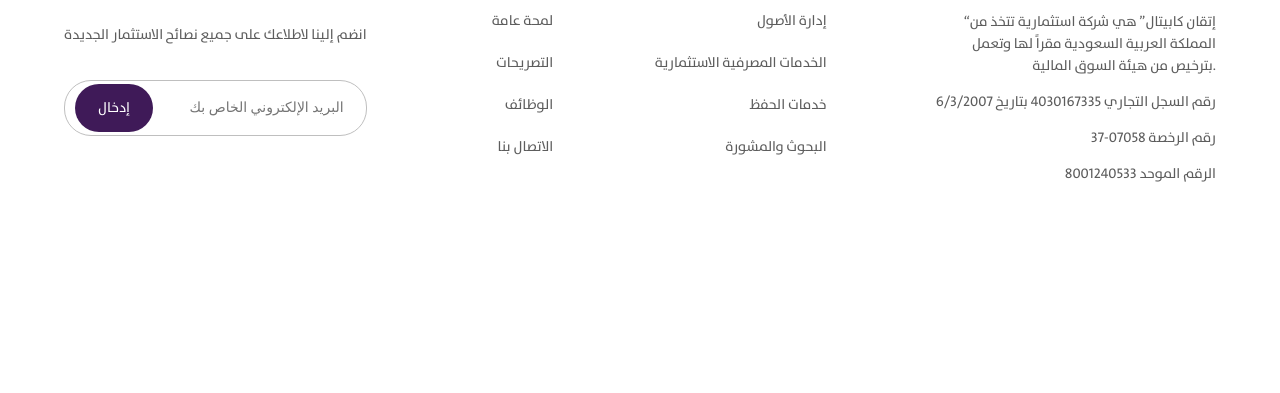
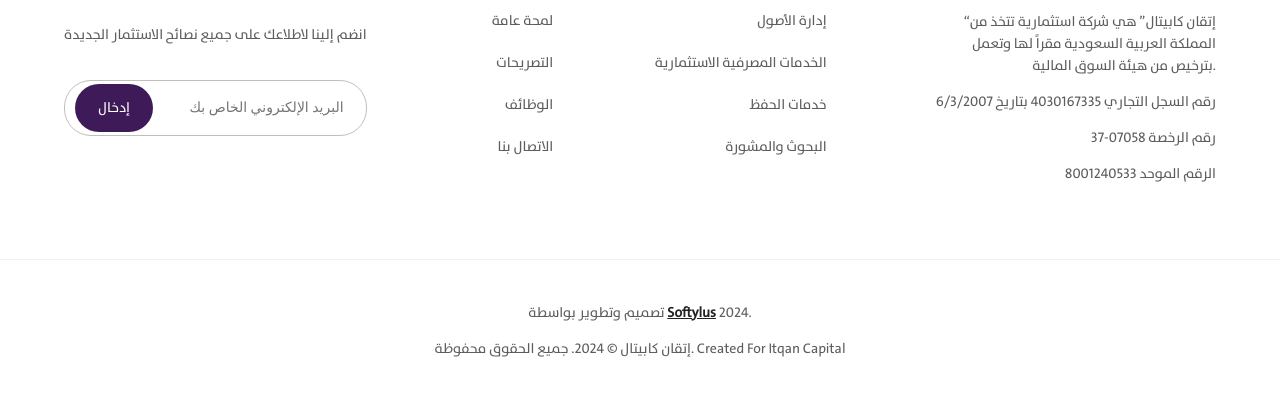
Before and after one commit to mahmoudGhunaim/Itqan, a Gatsby site: page /CSR in a window 1280 px wide. Shown: the part 2404-2797 px from the top of the page. Before the commit the page ends 2663 px from the top, so only its background shows below. Built offline with nearby package versions, Linux system fonts and the light colour scheme; Gatsby itself is replaced by a stand-in of ours.

Commit message:
some edit footer

```diff
--- a/src/components/header.js
+++ b/src/components/header.js
@@ -33,7 +33,7 @@ const Header = ({ siteTitle }) => {
     <header className={`navBar-sec ${isVisible ? 'show-header' : 'hide-header'}`} style={{transition: 'top 0.3s'}}>
       <div className="navBar-container">
         <div className="navBar-logo">
-          <img src="/itqanlogo.svg" alt="Logo"/>
+        <Link to="/"><img src="/itqanlogo.svg" alt="Logo"/></Link>
         </div>
         <div className="navBar-links">
           <Link to="/">الرئيسية</Link>
@@ -92,7 +92,7 @@ const Header = ({ siteTitle }) => {
         </div>
         <div className='mobile-menu'>
           <Button color="danger" onClick={toggle}>
-            <img src='/menu.png' alt="Menu"/>
+          <Link to="/"><img src='/menu.png' alt="Menu"/></Link>
           </Button>
           <Modal isOpen={modal} toggle={toggle}>
             <ModalHeader toggle={toggle}></ModalHeader>
@@ -116,7 +116,7 @@ const Header = ({ siteTitle }) => {
             </ModalBody>
             <ModalFooter>
               <div className="login-mob">
-                <Link to="/OpenAccount"><button>فتح حساب جديد</button></Link>
+                <Link to="/IndividualsLogin"><button>فتح حساب جديد</button></Link>
               </div>
               </ModalFooter>
             </Modal>
--- a/src/components/layout.js
+++ b/src/components/layout.js
@@ -63,6 +63,12 @@ const Layout = ({ children, overPadding,  }) => {
           </form>
         </div>
       </footer>
+      <footer className="copyright-sec">
+      <div className="copyright">
+              <p>تصميم وتطوير بواسطة <Link to="">Softylus</Link> 2024.</p>
+              <p>إتقان كابيتال © 2024. جميع الحقوق محفوظة. Created For Itqan Capital</p>
+          </div>
+      </footer>
     </>
   )
 }
--- a/src/components/style/layout.css
+++ b/src/components/style/layout.css
@@ -258,6 +258,27 @@ button.btn-close::before{
   background-size: cover !important;
 
 }
+.copyright-sec{
+  background: #FFFFFF;
+}
+.copyright{
+  text-align: center;
+  border-top: 1px solid #0000000D;
+  padding: 28px 0;
+
+}
+.copyright p{
+  font-family: "Bahij TheSansArabic";
+  font-size: 14px;
+  font-weight: 500;
+  line-height: 22.03px;
+  color: #5D5D5D;
+
+}
+.copyright p a{
+  color: #222222;
+  font-weight: 700;
+}
 @media screen and (max-width: 1024px){
   .modal-content {
     position: fixed;
--- a/src/pages/index.js
+++ b/src/pages/index.js
@@ -63,7 +63,7 @@ const Index  = () => {
           <span><img src="/Isolation_Mode.svg"/>إتقان كابيتال<img src="/Isolation_Mode.svg"/></span>
           <h1><img src="/Vector.svg"/>رواد الاستثمار الأكثر ثقة</h1>
           <p>“إتقان كابيتال” هي شركة استثمارية تقدم منتجات وخدمات استثمارية متوافقة مع الشريعة الإسلامية وتتعامل في السوق المالي السعودي وأسواق دول مجلس التعاون الخليج العربي.</p>
-          <Link><button> <img src="/Vector1.svg"/>أنشئ حساب جديد</button></Link>
+          <Link to='/IndividualsLogin'><button> <img src="/Vector1.svg"/>أنشئ حساب جديد</button></Link>
         </div>
       </div>
     </section>
@@ -85,7 +85,7 @@ const Index  = () => {
             <Link to="/AdvisoryResearch"> <button><img src="/Reporting.png"/>الأبحاث المنشورة</button></Link>
             </div>
             <div className="products-single">
-            <Link to=''> <button><img src="/New Account.png"/>فتح حساب جديد</button></Link>
+            <Link to='/IndividualsLogin'> <button><img src="/New Account.png"/>فتح حساب جديد</button></Link>
             </div>
           </div>
         <ItqanC/>
```
